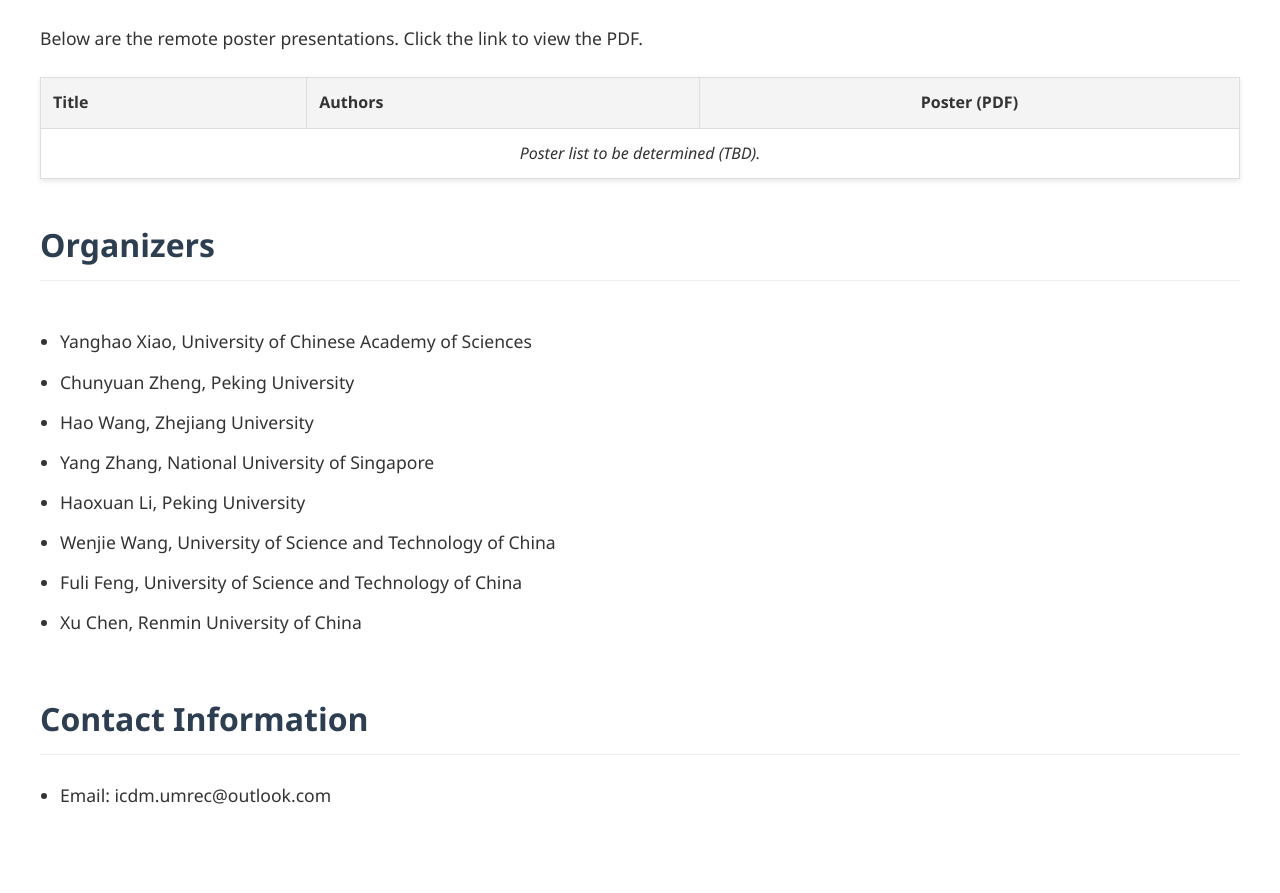
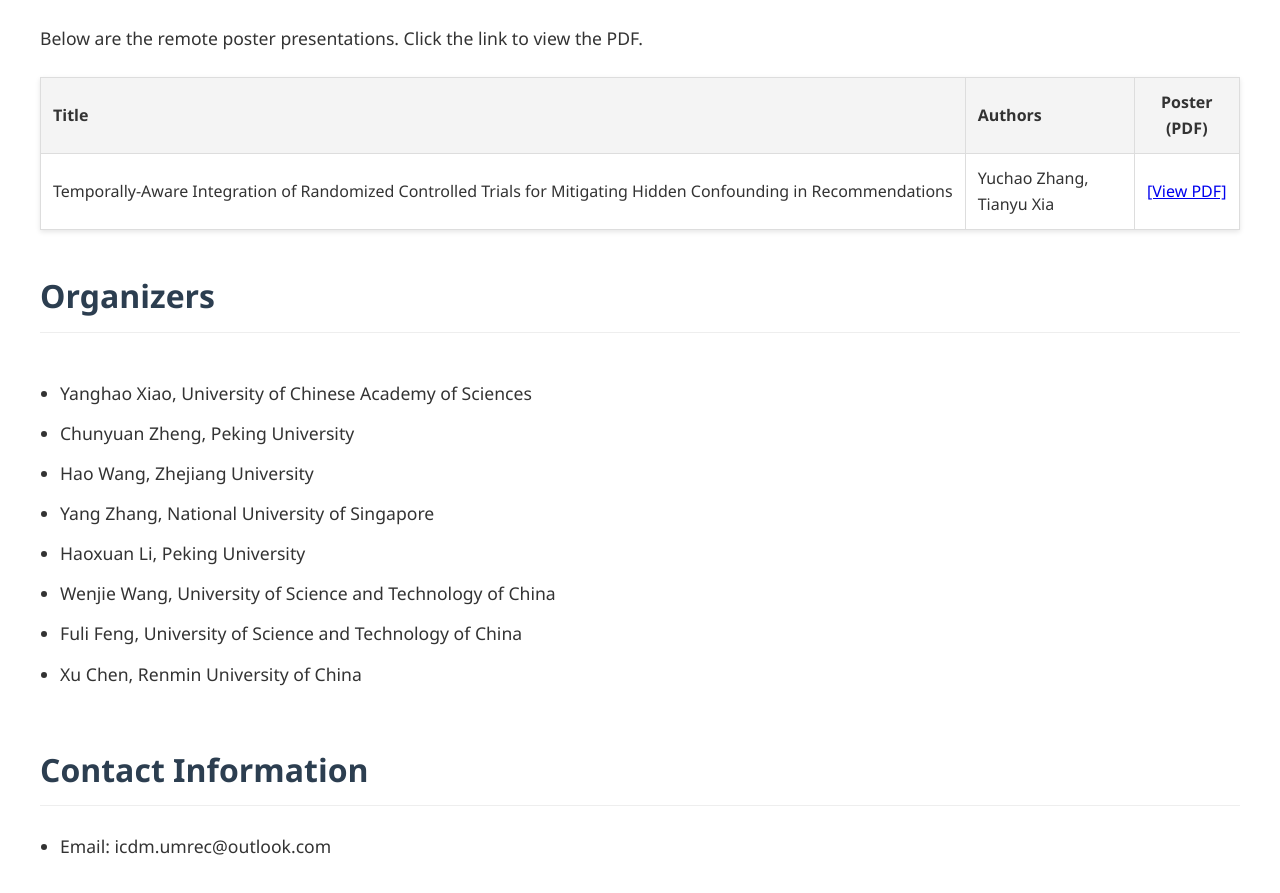
Before and after one commit to UMRec/UMRec.github.io, a plain HTML site: page index.html in a window 1280 px wide. Shown: the part 3908-4801 px from the top of the page. Before the commit the page ends 4773 px from the top, so only its background shows below. Drawn offline with Linux system fonts and the light colour scheme.

Commit message:
Update index.html

```diff
--- a/index.html
+++ b/index.html
@@ -339,7 +339,9 @@
             </thead>
             <tbody>
                 <tr>
-                    <td colspan="3" style="text-align: center;"><i>Poster list to be determined (TBD).</i></td>
+                    <td style="text-align: left;">Temporally-Aware Integration of Randomized Controlled Trials for Mitigating Hidden Confounding in Recommendations</td>
+                    <td style="text-align: left;">Yuchao Zhang, Tianyu Xia</td>
+                    <td><a href="posters/icdm_poster_S42208.pdf">[View PDF]</a></td>
                 </tr>
             </tbody>
         </table>
```
